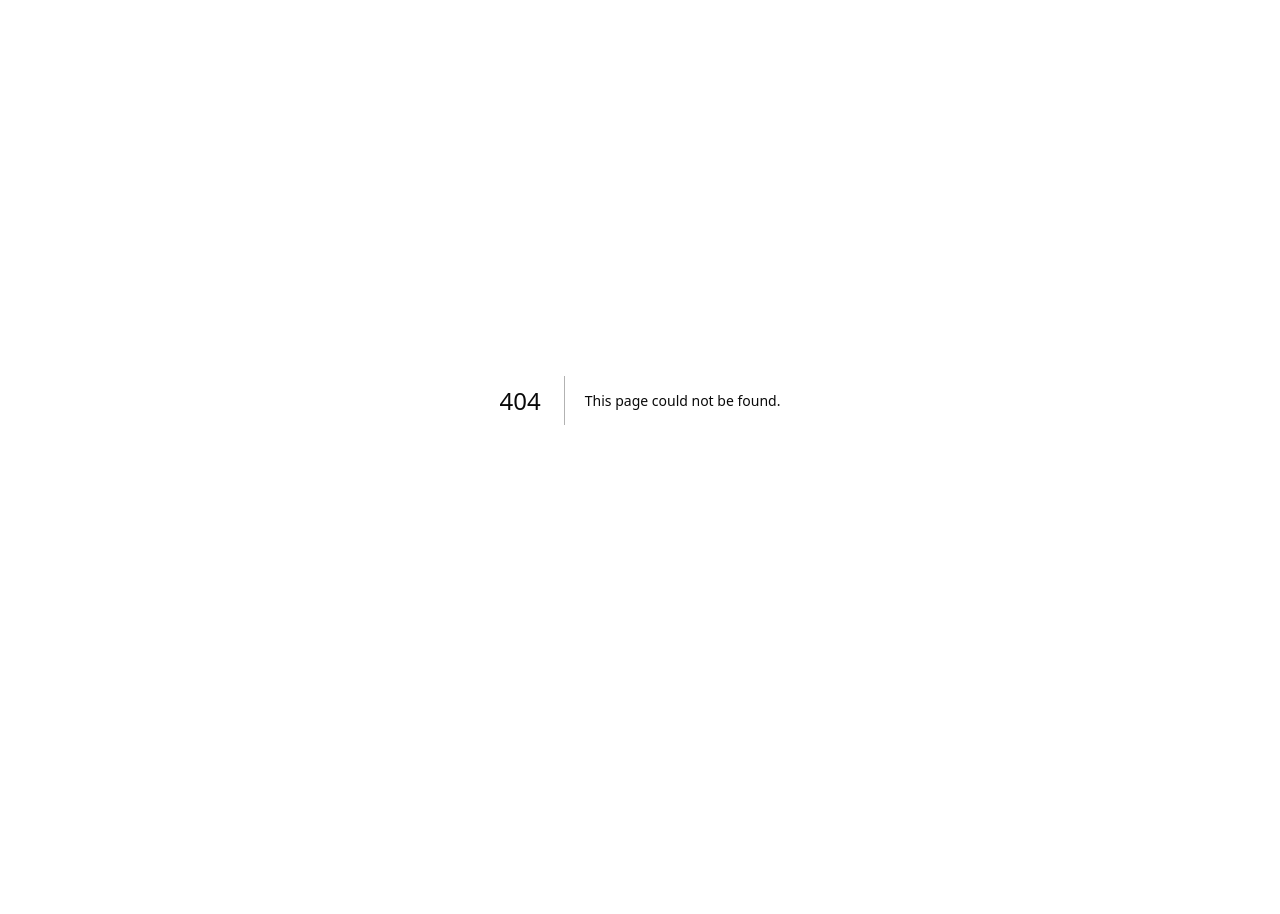
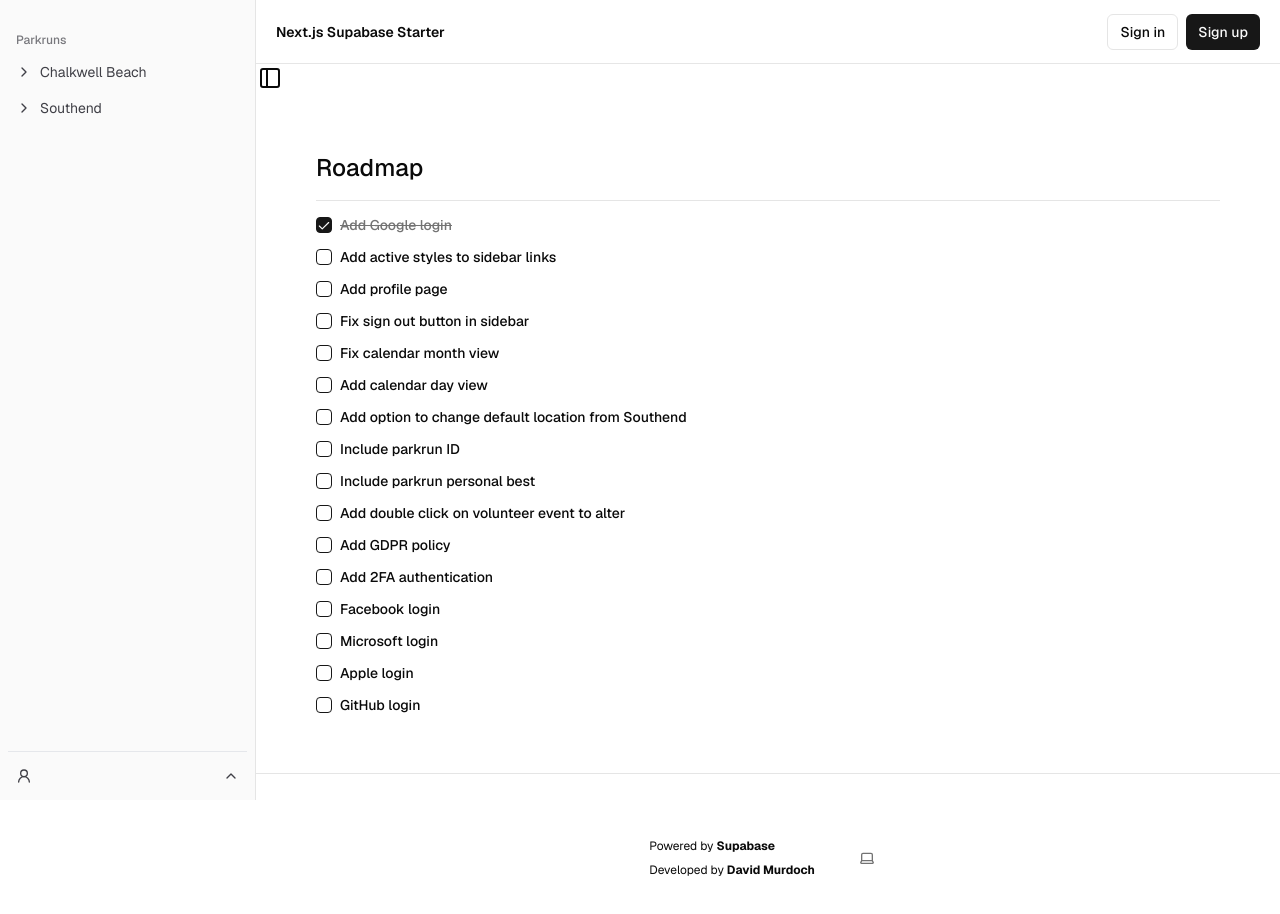
Before and after one commit to dsm23/parkrun-organise-pacer-events, a Next.js app: page /protected/roadmap in a window 1280 px wide. Before the commit this address had no page. Shown: the top 914 px of the page. Before the commit the page ends 800 px from the top, so only its background shows below. Built offline with nearby package versions, Linux system fonts and the light colour scheme; no server answers.

Commit message:
feat(roadmap): add roadmap

```diff
--- a/src/app/protected/page.tsx
+++ b/src/app/protected/page.tsx
@@ -48,6 +48,10 @@ const ProtectedPage: FunctionComponent<Props> = async ({ searchParams }) => {
         Pacer event organiser
       </h1>
 
+      <Button variant="link" asChild className="w-fit">
+        <Link href="/protected/roadmap">Click here to see the Roadmap</Link>
+      </Button>
+
       <Button className="mt-10 w-fit" asChild>
         <Link href="/protected/volunteer">
           Volunteer <PlusIcon className="size-6" />
--- /dev/null
+++ b/src/app/protected/roadmap/page.tsx
@@ -0,0 +1,62 @@
+import { useId } from "react";
+import type { ReactNode } from "react";
+import { Checkbox } from "~/components/ui/checkbox";
+import { Label } from "~/components/ui/label";
+import { Separator } from "~/components/ui/separator";
+import { cn } from "~/utils/cn";
+
+type Props = {
+  checked?: boolean;
+  children: ReactNode;
+};
+
+const CheckboxWithLabel = ({ checked, children }: Props) => {
+  const id = useId();
+
+  return (
+    <div className="flex items-center space-x-2">
+      <Checkbox id={id} checked={checked} />
+      <Label
+        htmlFor={id}
+        className={cn({
+          "text-muted-foreground line-through": checked,
+        })}
+      >
+        {children}
+      </Label>
+    </div>
+  );
+};
+
+export default function Roadmap() {
+  return (
+    <div className="grid p-10">
+      <div className="space-y-4">
+        <h1 className="text-2xl font-medium">Roadmap</h1>
+        <Separator />
+        <CheckboxWithLabel checked>Add Google login</CheckboxWithLabel>
+        <CheckboxWithLabel>
+          Add active styles to sidebar links
+        </CheckboxWithLabel>
+        <CheckboxWithLabel>Add profile page</CheckboxWithLabel>
+        <CheckboxWithLabel>Fix sign out button in sidebar</CheckboxWithLabel>
+        <CheckboxWithLabel>Fix calendar month view</CheckboxWithLabel>
+        <CheckboxWithLabel>Add calendar day view</CheckboxWithLabel>
+        <CheckboxWithLabel>
+          Add option to change default location from Southend
+        </CheckboxWithLabel>
+        <CheckboxWithLabel>Include parkrun ID</CheckboxWithLabel>
+        <CheckboxWithLabel>Include parkrun personal best</CheckboxWithLabel>
+        <CheckboxWithLabel>
+          Add double click on volunteer event to alter
+        </CheckboxWithLabel>
+        <CheckboxWithLabel>Add GDPR policy</CheckboxWithLabel>
+        <CheckboxWithLabel>Add 2FA authentication</CheckboxWithLabel>
+        <CheckboxWithLabel>Facebook login</CheckboxWithLabel>
+        <CheckboxWithLabel>Microsoft login</CheckboxWithLabel>
+        <CheckboxWithLabel>Apple login</CheckboxWithLabel>
+        <CheckboxWithLabel>GitHub login</CheckboxWithLabel>
+      </div>
+    </div>
+  );
+}
```
